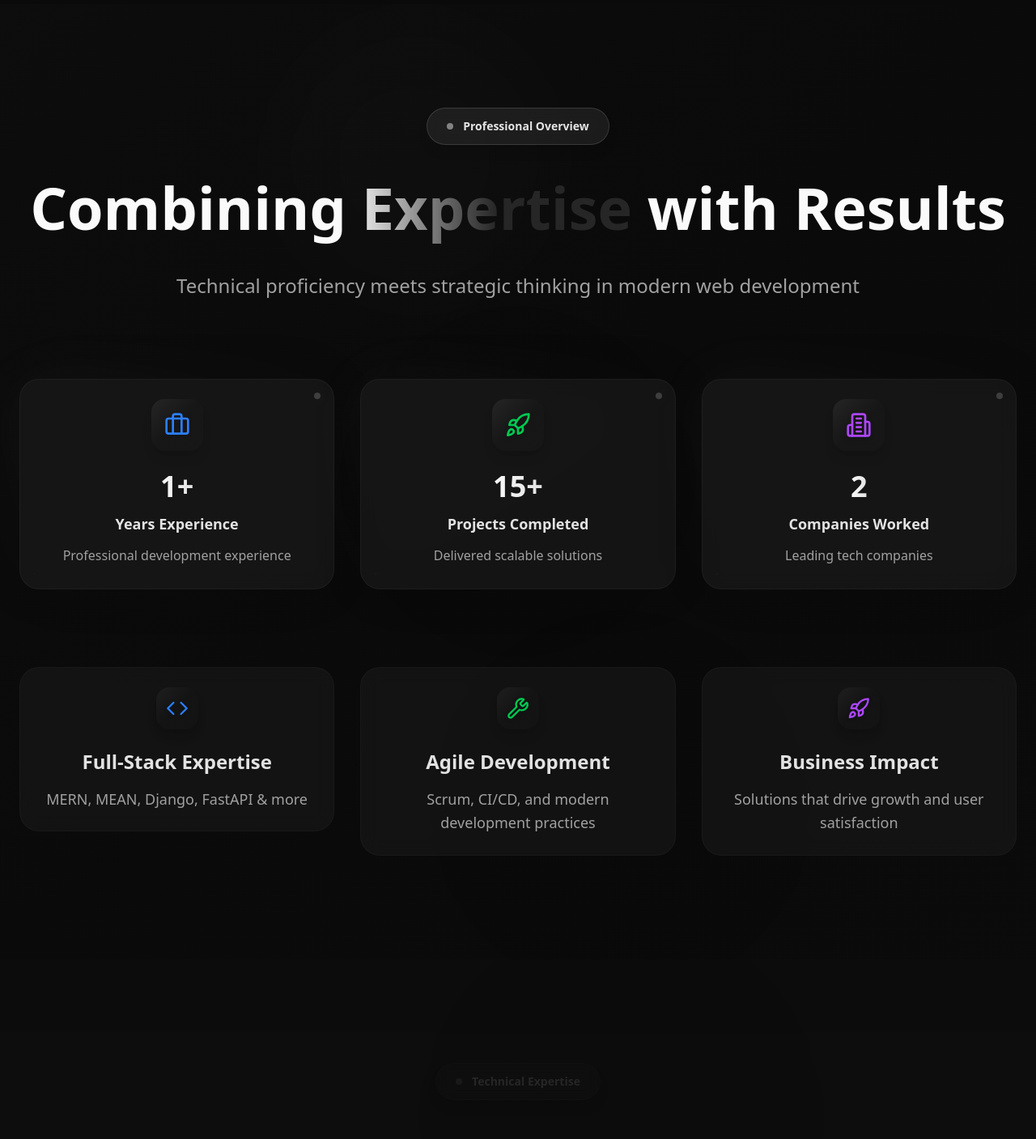
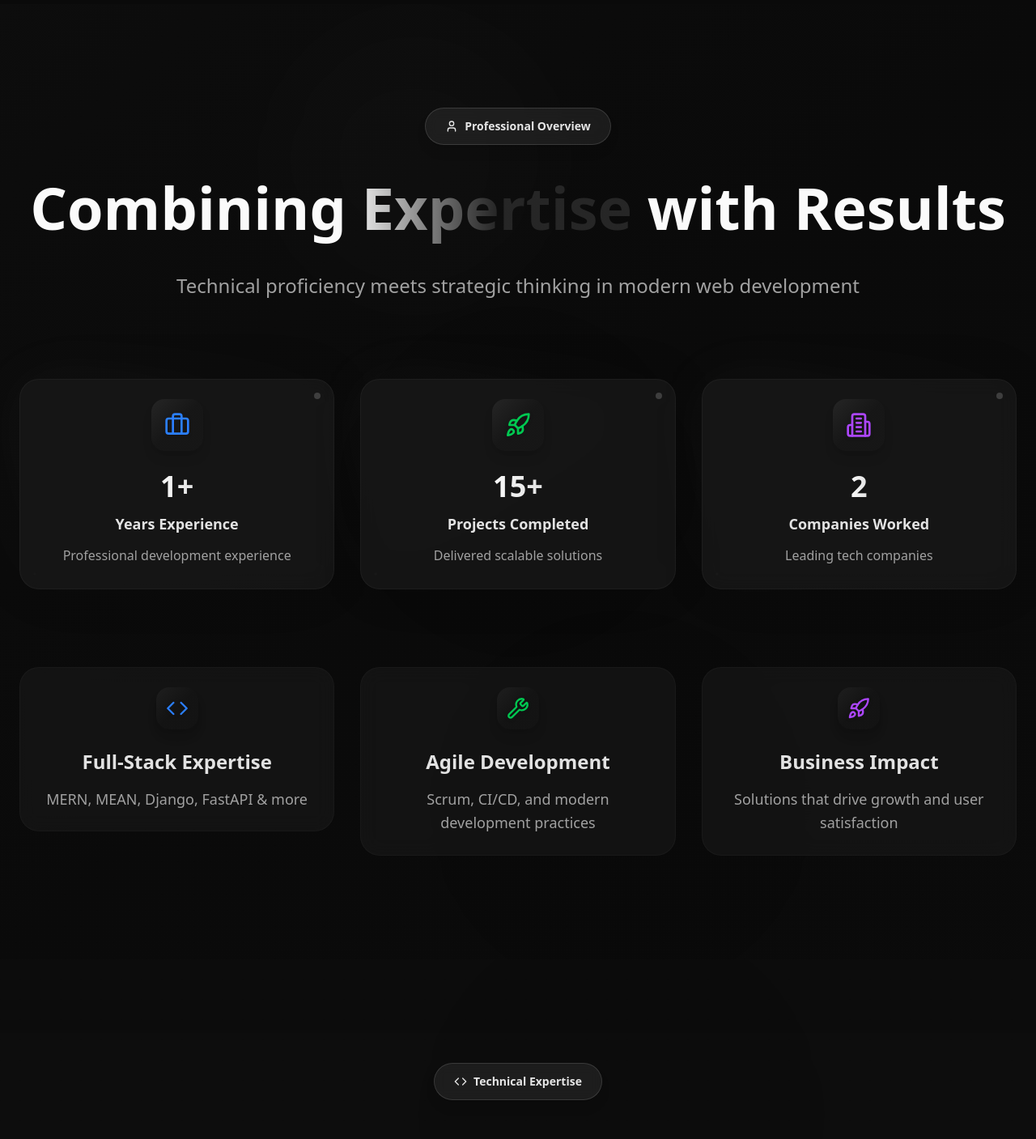
Before and after one commit to 000-dir-wmi-0001/momin-mohasin-folio, a Next.js app: page / in a window 1280 px wide. Shown: the part 860-2267 px from the top of the page at 81% size. Built offline with nearby package versions, Linux system fonts and the light colour scheme.

Commit message:
optimized

```diff
--- a/app/page.tsx
+++ b/app/page.tsx
@@ -4,6 +4,7 @@ import dynamic from "next/dynamic";
 import type { Metadata } from "next";
 import { StatsSectionSkeleton, HighlightsSectionSkeleton, ServicesSkeleton, SkillsShowcaseSkeleton, FAQSectionSkeleton } from "@/components/skeletons";
 import { ScrollToTop } from "@/components/scroll-to-top";
+import { User, Code, Settings } from "lucide-react";
 
 // Dynamically import components that are not immediately visible
 const StatsSection = dynamic(() => import("@/components/StatsSection").then(mod => ({ default: mod.StatsSection })), {
@@ -55,8 +56,8 @@ export default function Home() {
 
         <div className="relative mx-auto max-w-7xl px-4 md:px-6">
           <div className="text-center mb-16 md:mb-24">
-            <div className="inline-flex items-center px-6 py-3 mb-8 text-sm font-semibold text-primary bg-primary/8 rounded-full border border-primary/15 backdrop-blur-sm shadow-lg hover:shadow-primary/10 transition-all duration-300 hover:scale-105">
-              <span className="w-2 h-2 bg-primary rounded-full mr-3 animate-pulse"></span>
+            <div className="inline-flex items-center px-6 py-3 mb-8 text-sm font-semibold text-primary bg-primary/8 rounded-full border border-primary/15 backdrop-blur-sm shadow-lg">
+              <User className="w-4 h-4 mr-2 flex-shrink-0" />
               Professional Overview
             </div>
             <h2 id="overview-heading" className="text-5xl md:text-6xl lg:text-7xl font-bold mb-8 leading-tight">
@@ -88,8 +89,8 @@ export default function Home() {
 
         <div className="relative mx-auto max-w-7xl px-4 md:px-6">
           <div className="text-center mb-16 md:mb-24">
-            <div className="inline-flex items-center px-6 py-3 mb-8 text-sm font-semibold text-secondary bg-secondary/8 rounded-full border border-secondary/15 backdrop-blur-sm shadow-lg hover:shadow-secondary/10 transition-all duration-300 hover:scale-105">
-              <span className="w-2 h-2 bg-secondary rounded-full mr-3 animate-pulse"></span>
+            <div className="inline-flex items-center px-6 py-3 mb-8 text-sm font-semibold text-primary bg-primary/8 rounded-full border border-primary/15 backdrop-blur-sm shadow-lg">
+              <Code className="w-4 h-4 mr-2 flex-shrink-0" />
               Technical Expertise
             </div>
             <h2 id="skills-heading" className="text-5xl md:text-6xl lg:text-7xl font-bold mb-8 leading-tight">
@@ -119,8 +120,8 @@ export default function Home() {
 
         <div className="relative mx-auto max-w-7xl px-4 md:px-6">
           <div className="text-center mb-16 md:mb-24">
-            <div className="inline-flex items-center px-6 py-3 mb-8 text-sm font-semibold text-accent bg-accent/8 rounded-full border border-accent/15 backdrop-blur-sm shadow-lg hover:shadow-accent/10 transition-all duration-300 hover:scale-105">
-              <span className="w-2 h-2 bg-accent rounded-full mr-3 animate-pulse"></span>
+            <div className="inline-flex items-center px-6 py-3 mb-8 text-sm font-semibold text-primary bg-primary/8 rounded-full border border-primary/15 backdrop-blur-sm shadow-lg">
+              <Settings className="w-4 h-4 mr-2 flex-shrink-0" />
               Service Expertise
             </div>
             <h2 id="services-heading" className="text-5xl md:text-6xl lg:text-7xl font-bold mb-8 leading-tight">
```
